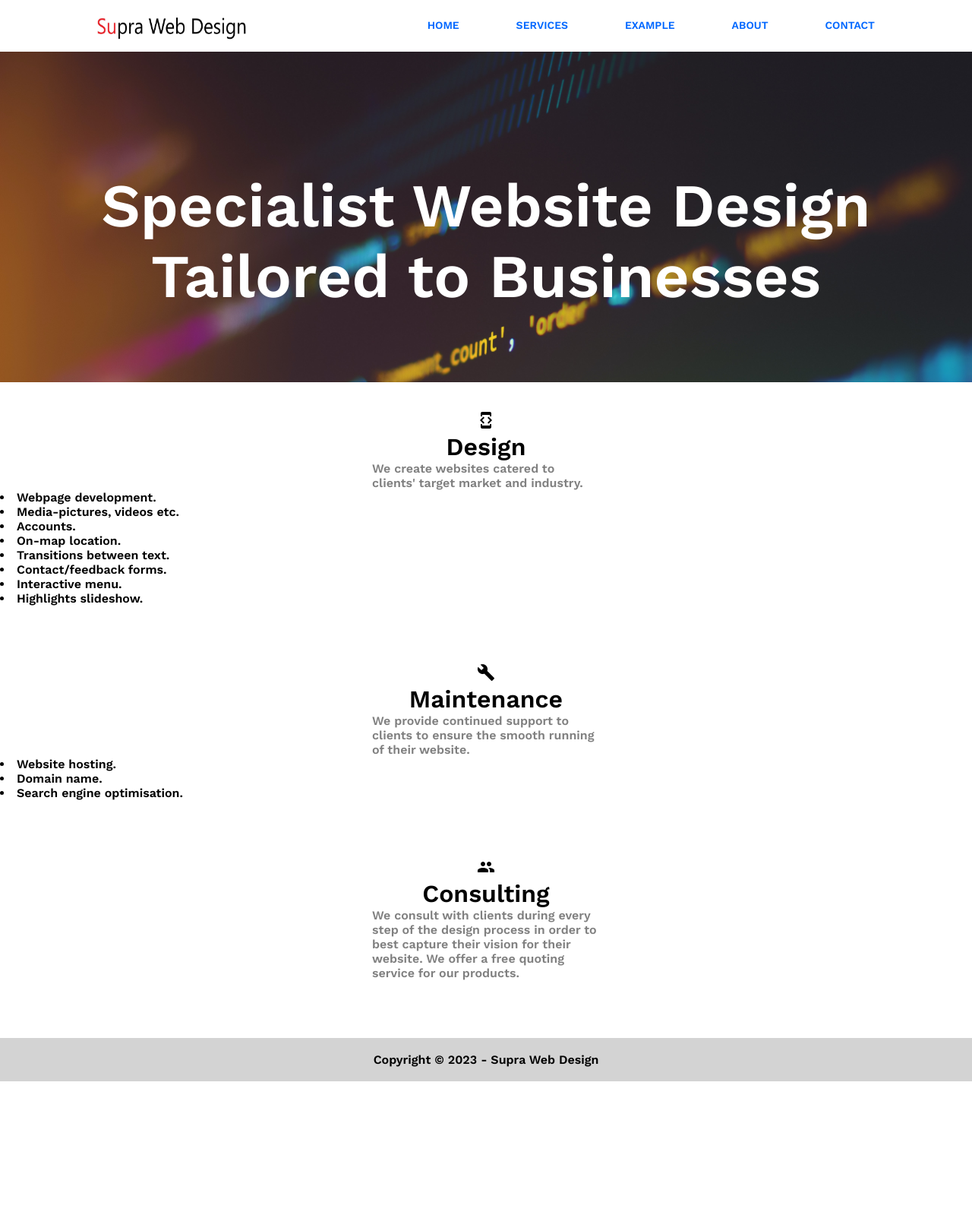
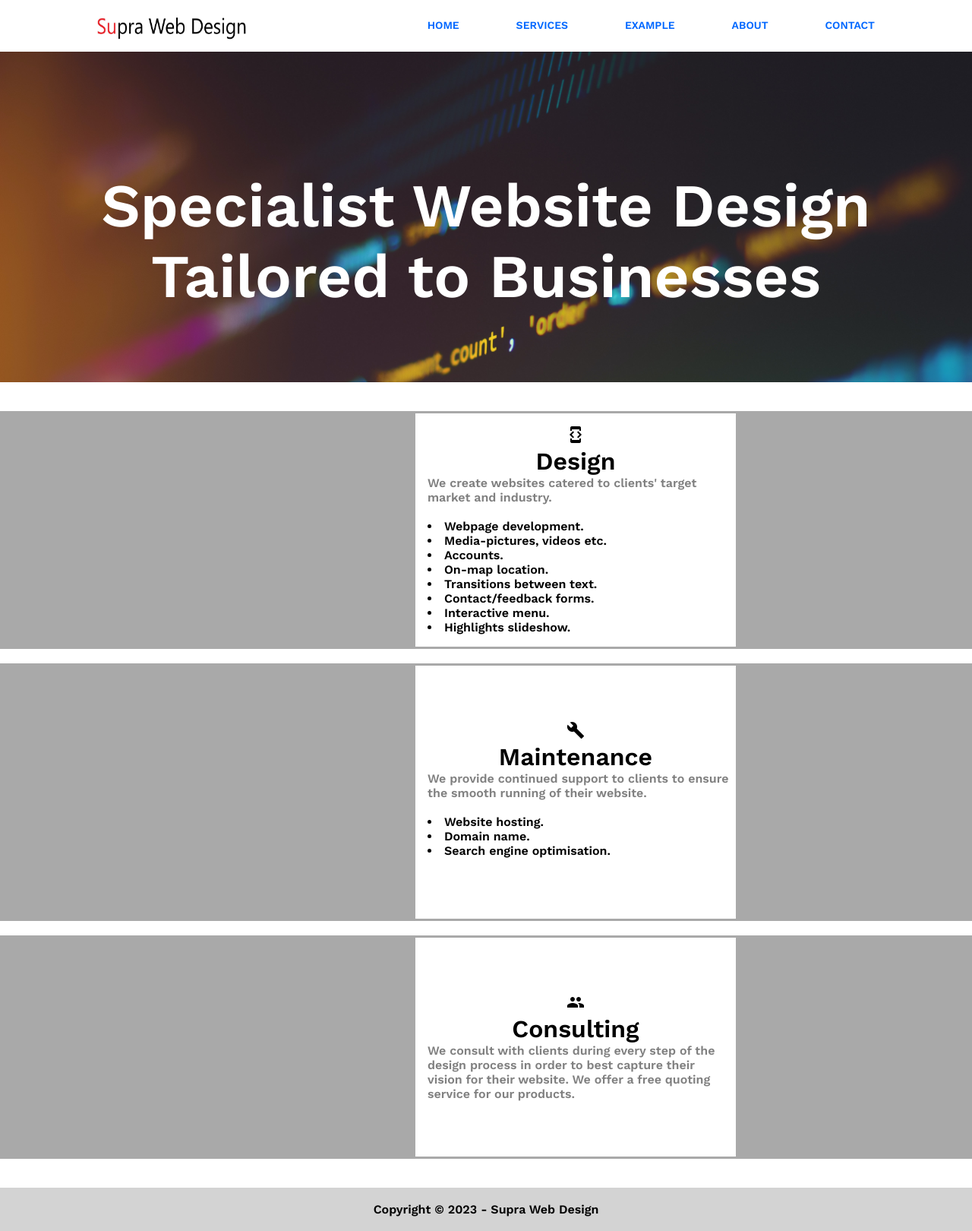
Before and after one commit to SlickDolphin/suprawebdev, a PHP site: page /services.html in a window 1280 px wide; the page is wider, and only the part inside the window is pictured. Shown: that part at 76% size. Before the commit the page ends 1423 px from the top of that part, so only its background shows below. Run offline with PHP 8.4, Linux system fonts and the light colour scheme.

Commit message:
Update styles.css

```diff
--- a/styles.css
+++ b/styles.css
@@ -158,19 +158,29 @@ span.pra {
         background-size: cover;
 }
 
-span.services {
+div.services {
     font-size:100%;
-    display: inline-block;
-    width: 300px;
-    height: 200px;
+    width: 390px;
+    align-content: center;
+    margin: auto;
+    border-width: 3px 34.2em;
+    border-style: solid;
+    border-color: darkgrey;
+    padding: 1em;
+    }
+
+#maint {
+    padding-bottom: 5em;
 }
 
 p.services {
     color: gray;
-    width: 300px;
+    width: 400px;
     text-align: left;
-    font-size:100%;
-    display: inline-block;
+   }
+
+li.services {
+    text-align: left;
 }
 
 .clientsintro {
@@ -200,10 +210,6 @@ span.about {
     width: 500px;
     color: lightgray;
     padding-left: 50px;
-}
-
-li.services {
-    text-align: left;
 }
 
 .introvideo {
```
